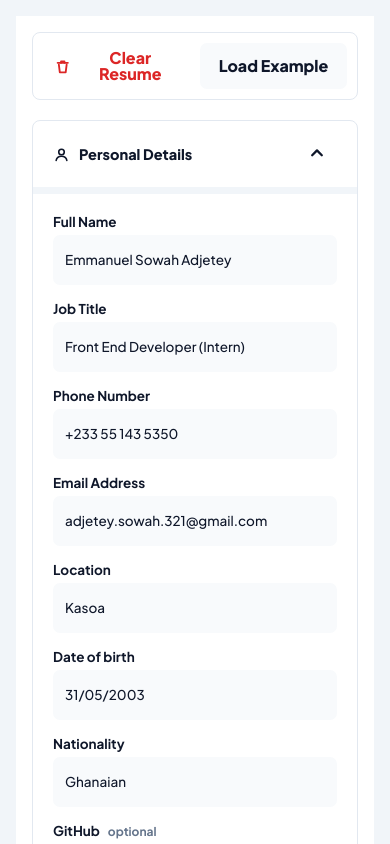
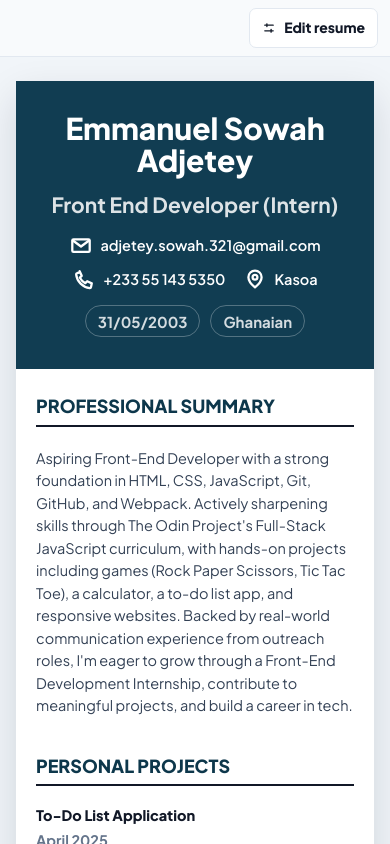
Before and after one commit to AdjeteySowah/cv-application-generator, a React (Vite) app: page / in a window 390 px wide. Shown: the top 844 px of the page. Built offline with nearby package versions, Linux system fonts and the light colour scheme.

Commit message:
feat: add responsive editor menu

```diff
--- a/src/components/layout/AppShell.jsx
+++ b/src/components/layout/AppShell.jsx
@@ -1,8 +1,29 @@
+import { useState } from 'react';
+import Icon from '../ui/Icon.jsx';
+
 export default function AppShell({ editor, preview }) {
+  const [isEditorOpen, setIsEditorOpen] = useState(false);
+
   return (
-    <main className="app-shell">
+    <main className={`app-shell ${isEditorOpen ? 'is-editor-open' : ''}`}>
       <h1 className="sr-only">CV Application Builder</h1>
-      <aside className="editor-panel" aria-label="Resume editor">
+      <header className="mobile-editor-bar">
+        <button
+          type="button"
+          className="mobile-editor-toggle"
+          aria-controls="resume-editor-panel"
+          aria-expanded={isEditorOpen}
+          onClick={() => setIsEditorOpen((currentValue) => !currentValue)}
+        >
+          <Icon name={isEditorOpen ? 'x' : 'sliders'} />
+          <span>{isEditorOpen ? 'Close editor' : 'Edit resume'}</span>
+        </button>
+      </header>
+      <aside
+        className="editor-panel"
+        id="resume-editor-panel"
+        aria-label="Resume editor"
+      >
         {editor}
       </aside>
       <section
--- a/src/components/ui/Icon.jsx
+++ b/src/components/ui/Icon.jsx
@@ -77,6 +77,14 @@ const iconPaths = {
       <path d="m6 8 1 8h6l1-8" />
     </>
   ),
+  sliders: (
+    <>
+      <path d="M4 6h12" />
+      <path d="M4 14h12" />
+      <path d="M7 4v4" />
+      <path d="M13 12v4" />
+    </>
+  ),
   user: (
     <>
       <path d="M10 10.25a3.25 3.25 0 1 0 0-6.5 3.25 3.25 0 0 0 0 6.5Z" />
@@ -91,6 +99,12 @@ const iconPaths = {
       <path d="M4 5.5h2" />
       <path d="M15 12.5v2" />
       <path d="M14 13.5h2" />
+    </>
+  ),
+  x: (
+    <>
+      <path d="m5.5 5.5 9 9" />
+      <path d="m14.5 5.5-9 9" />
     </>
   ),
 };
--- a/src/styles.css
+++ b/src/styles.css
@@ -112,11 +112,45 @@ svg {
   background: var(--app-bg);
 }
 
+.mobile-editor-bar {
+  display: none;
+}
+
 .editor-panel {
   min-height: 0;
   overflow-y: auto;
   border-right: 0.1rem solid var(--divider);
   background: var(--surface);
+}
+
+.mobile-editor-toggle {
+  display: inline-flex;
+  min-height: 4rem;
+  align-items: center;
+  justify-content: center;
+  gap: 0.8rem;
+  border: 0.1rem solid var(--divider);
+  border-radius: var(--radius-control);
+  background: var(--surface);
+  color: var(--ink-strong);
+  font: inherit;
+  font-size: 1.4rem;
+  font-weight: 800;
+  padding: 0.8rem 1.2rem;
+  transition: transform 160ms ease;
+}
+
+.mobile-editor-toggle:hover {
+  transform: translateY(-1px);
+}
+
+.mobile-editor-toggle:active {
+  transform: translateY(0);
+}
+
+.mobile-editor-toggle:focus-visible {
+  outline: 0.3rem solid var(--focus-ring);
+  outline-offset: 0.3rem;
 }
 
 .editor-stack {
@@ -655,27 +689,75 @@ svg {
 }
 
 @media (max-width: 900px) {
+  body {
+    overflow-x: hidden;
+  }
+
   .app-shell {
-    grid-template-columns: 1fr;
+    display: block;
     height: auto;
     min-height: 100vh;
     overflow: visible;
+    padding-top: 5.7rem;
+  }
+
+  .mobile-editor-bar {
+    position: fixed;
+    z-index: 20;
+    top: 0;
+    right: 0;
+    left: 0;
+    display: flex;
+    justify-content: flex-end;
+    border-bottom: 0.1rem solid var(--divider);
+    background: rgb(248 250 252 / 96%);
+    padding: 0.8rem 1.2rem;
+    backdrop-filter: blur(12px);
   }
 
   .editor-panel {
-    max-height: none;
-    overflow: visible;
+    position: fixed;
+    z-index: 19;
+    top: 5.7rem;
+    right: 0;
+    left: 0;
+    max-height: calc(100dvh - 5.7rem);
+    overflow-y: auto;
     border-right: 0;
     border-bottom: 0.1rem solid var(--divider);
+    box-shadow: 0 1.6rem 3rem rgb(15 23 42 / 16%);
+    opacity: 0;
+    pointer-events: none;
+    transform: translateY(-100%);
+    transition:
+      opacity 160ms ease,
+      transform 160ms ease;
+  }
+
+  .app-shell.is-editor-open .editor-panel {
+    opacity: 1;
+    pointer-events: auto;
+    transform: translateY(0);
   }
 
   .resume-page {
-    min-width: 72rem;
+    width: 100%;
+    min-width: 0;
+    min-height: auto;
   }
 
   .preview-panel {
-    overflow-x: auto;
+    overflow: visible;
     padding: 2.4rem 1.6rem 4rem;
+  }
+
+  .resume-header {
+    padding: 3.2rem 2.4rem;
+  }
+
+  .resume-page__body {
+    gap: 3.8rem;
+    padding: 3.6rem 3rem;
   }
 
   .resume-project__header,
@@ -696,12 +778,9 @@ svg {
 }
 
 @media (max-width: 640px) {
-  .app-shell {
-    padding: 1.6rem;
-  }
-
   .editor-stack {
-    gap: 2rem;
+    gap: 1.2rem;
+    padding: 1.2rem;
   }
 
   .action-bar {
@@ -726,4 +805,33 @@ svg {
   .entry-list__item {
     padding-inline: 2rem;
   }
+
+  .resume-header h1 {
+    font-size: 3rem;
+  }
+
+  .resume-contact-list li,
+  .resume-summary,
+  .resume-project,
+  .resume-experience,
+  .resume-project__header h3,
+  .resume-experience__header h3,
+  .resume-project__header p,
+  .resume-experience__header p,
+  .resume-education h3,
+  .resume-education p,
+  .resume-education__date,
+  .resume-certification h3,
+  .resume-certification p,
+  .resume-certification__date {
+    font-size: 1.45rem;
+  }
+
+  .resume-page__body {
+    padding: 2.6rem 2rem;
+  }
+
+  .resume-skills li {
+    font-size: 1.35rem;
+  }
 }
```
